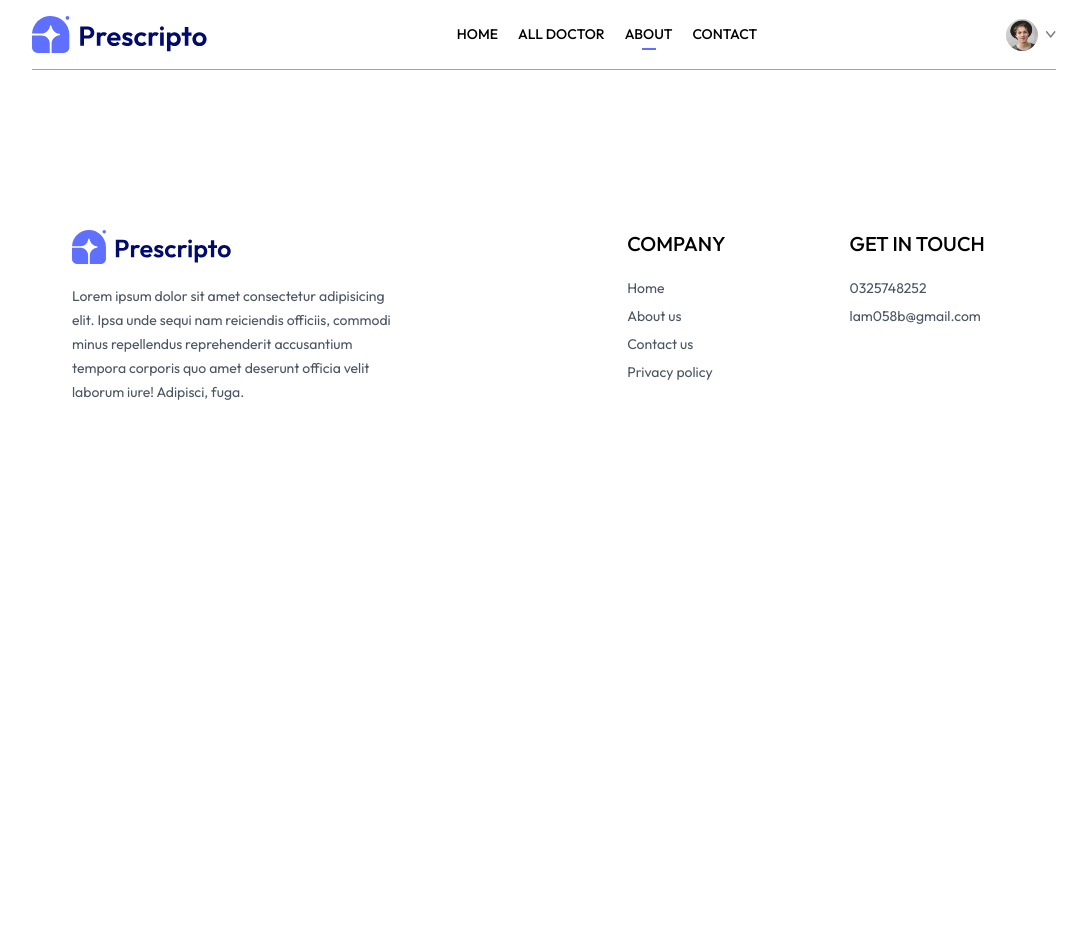
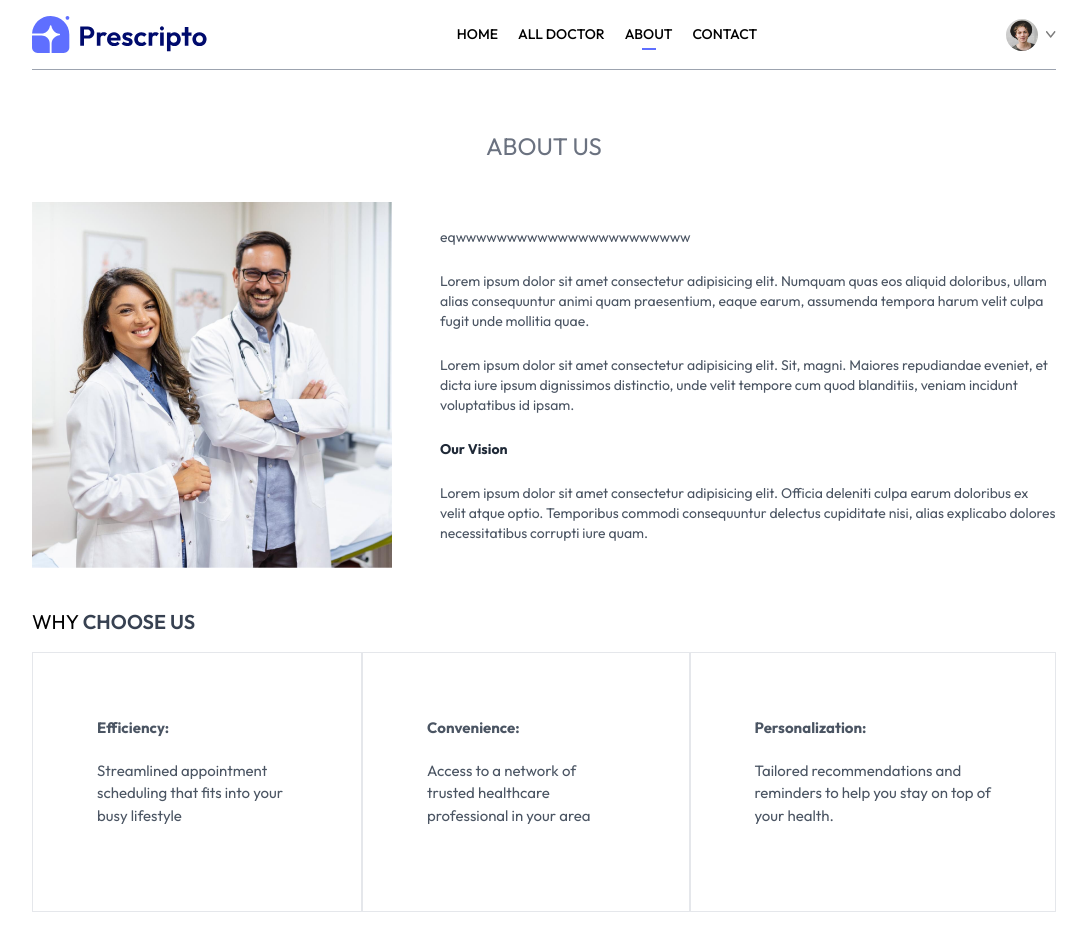
Before and after one commit to lam4est/Doctor_Booking_Appointment, a React (Vite) app in the folder frontend/: page /about in a window 1280 px wide. Shown: the top 952 px of the page, without its empty margins (96-1183 px from the left). Before the commit the page ends 800 px from the top, so only its background shows below. Built offline with nearby package versions, Linux system fonts and the light colour scheme; the HTML template or start-up script is replaced by a standard one.

Commit message:
Create About and Contact Page

```diff
--- a/frontend/src/pages/About.jsx
+++ b/frontend/src/pages/About.jsx
@@ -1,9 +1,43 @@
 import React from 'react'
+import { assets } from '../assets/assets'
 
 const About = () => {
   return (
     <div>
+        <div className='text-center text-2xl pt-10 text-gray-500'>
+          <p>ABOUT <span className=''>US</span></p>
+        </div>
 
+        <div className='my-10 flex flexcol md:flex-row gap-12'>
+          <img className='w-full md:max-w-[360px]' src={assets.about_image} alt="" />
+          <div className='flex flex-col justify-center gap-6 md:W-2/4 text-sm text-gray-600'>
+            <p>eqwwwwwwwwwwwwwwwwwwwwwww</p>
+            <p>Lorem ipsum dolor sit amet consectetur adipisicing elit. Numquam quas eos aliquid doloribus, ullam alias consequuntur animi quam praesentium, eaque earum, assumenda tempora harum velit culpa fugit unde mollitia quae.</p>
+            <p>Lorem ipsum dolor sit amet consectetur adipisicing elit. Sit, magni. Maiores repudiandae eveniet, et dicta iure ipsum dignissimos distinctio, unde velit tempore cum quod blanditiis, veniam incidunt voluptatibus id ipsam.</p>
+            <b className='text-gray-800'>Our Vision</b>
+            <p>Lorem ipsum dolor sit amet consectetur adipisicing elit. Officia deleniti culpa earum doloribus ex velit atque optio. Temporibus commodi consequuntur delectus cupiditate nisi, alias explicabo dolores necessitatibus corrupti iure quam.</p>
+          </div>
+        </div>
+
+        <div className='text-xl my-4'>
+          <p>WHY <span className='text-gray-700 font-semibold'>CHOOSE US</span> </p>
+        </div>
+
+        <div className='flex flex-col md:flex-row mb-20'>
+          <div className='border px-10 md:px-16 py-8 sm:py-16 flex flex-col gap-5 text-[15px] hover:bg-primary hover:text-white transition-all duration-300 text-gray-600 cursor-pointer'>
+            <b>Efficiency:</b>
+            <p>Streamlined appointment scheduling that fits into your busy lifestyle</p>
+          </div>
+          <div className='border px-10 md:px-16 py-8 sm:py-16 flex flex-col gap-5 text-[15px] hover:bg-primary hover:text-white transition-all duration-300 text-gray-600 cursor-pointer'>
+            <b>Convenience:</b>
+            <p>Access to a network of trusted healthcare professional in your area</p>
+            <p></p>
+          </div>
+          <div className='border px-10 md:px-16 py-8 sm:py-16 flex flex-col gap-5 text-[15px] hover:bg-primary hover:text-white transition-all duration-300 text-gray-600 cursor-pointer'>
+            <b>Personalization:</b>
+            <p>Tailored recommendations and reminders to help you stay on top of your health.</p>
+          </div>
+        </div>
     </div>
   )
 }
--- a/frontend/src/pages/Contact.jsx
+++ b/frontend/src/pages/Contact.jsx
@@ -1,9 +1,24 @@
 import React from 'react'
+import { assets } from '../assets/assets'
 
 const Contact = () => {
   return (
     <div>
+        <div className='text-center text-2xl pt-10 text-gray-500'>
+          <p>CONTACT <span className='text-gray-700 font-semibold'>US</span></p>
+        </div>
 
+        <div className='my-10 flex flex-col justify-center md:flex-row gap-10 mb-28 text-sm'>
+          <img className='w-full md:max-w-[360px]' src={assets.contact_image} alt="" />
+          <div className='flex flex-col justify-center items-start gap-6'>
+            <p className='font-semibold text-lg text-gray-600'>Our Office</p>
+            <p className='text-gray-500'>82 Le Trung Dinh</p>
+            <p className='text-gray-500'>Tel : 0325748252</p>
+            <p className='text-gray-500'>Email : lam058b@gmail.com</p>
+            <p className='font-semibold text-lg text-gray-600'>Learn more about our team and job opening</p>
+            <button className='border border-black px-8 py-4 text-sm hover:bg-black hover:text-white transition-all duration-500'>Explore Jobs</button>
+          </div>
+        </div>
     </div>
   )
 }
```
